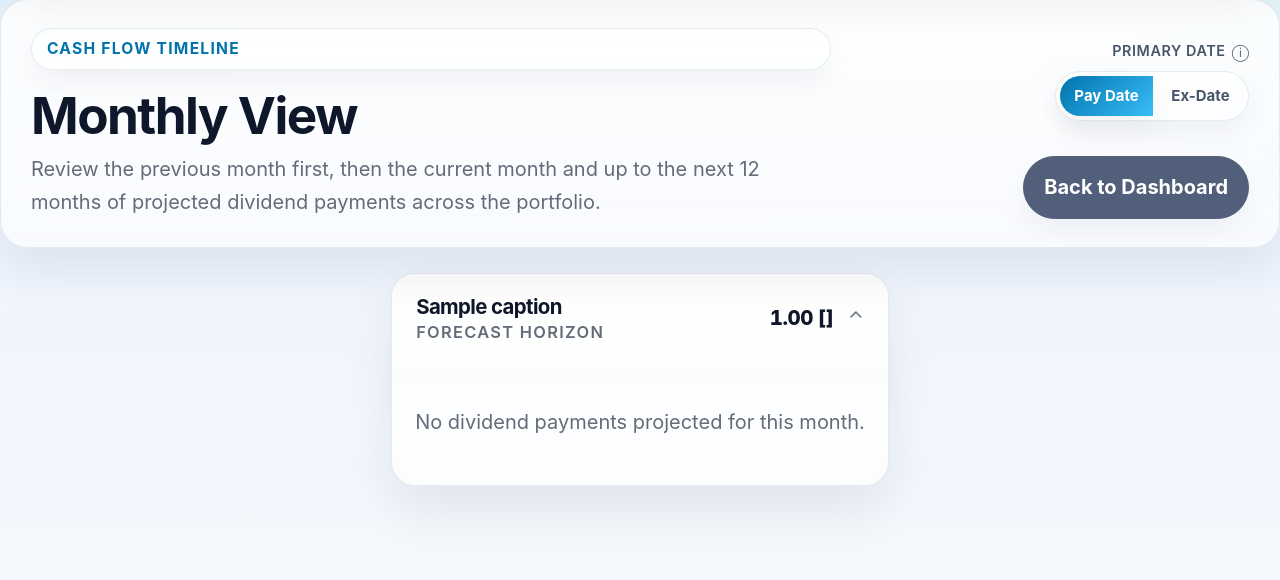
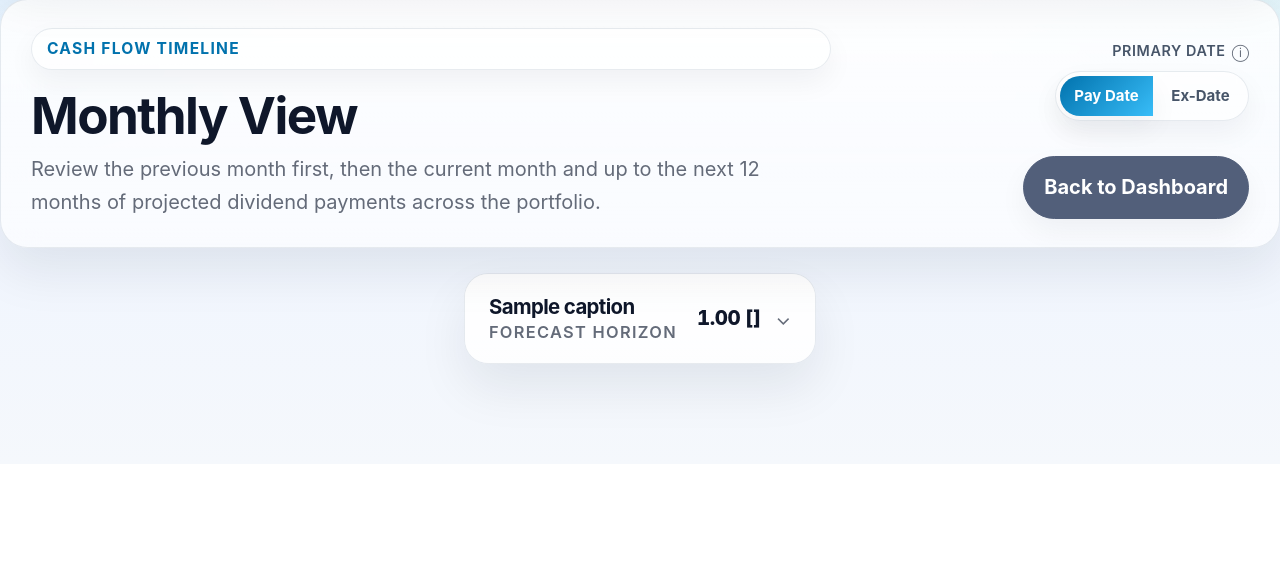
Before and after one commit to leonstaubach/DividendEstimator, a FastAPI app: template divvydiary_app/templates/monthly.html in a window 1280 px wide. Shown: the part 172-752 px from the top of the page. Run offline with FastAPI, Linux system fonts and the light colour scheme; the template is opened without the code that fills it: most values are stand-ins (such as "Sample title", 1, 10 or a date in 2020); some libraries are stand-ins or nearby versions.

Commit message:
Collapse previous month accordion by default in monthly view
Co-Authored-By: Claude Sonnet 4.6 <noreply@anthropic.com>

```diff
--- a/divvydiary_app/templates/monthly.html
+++ b/divvydiary_app/templates/monthly.html
@@ -48,7 +48,7 @@
     {% elif monthly_view %}
         <section class="month-grid">
             {% for month in monthly_view.month_sections %}
-                <details class="month-accordion" {% if loop.first or month.is_current_month %}open{% endif %}>
+                <details class="month-accordion" {% if month.is_current_month %}open{% endif %}>
                     <summary class="month-summary">
                         <div class="month-summary-title">
                             <h2>{{ month.caption }}</h2>
```
